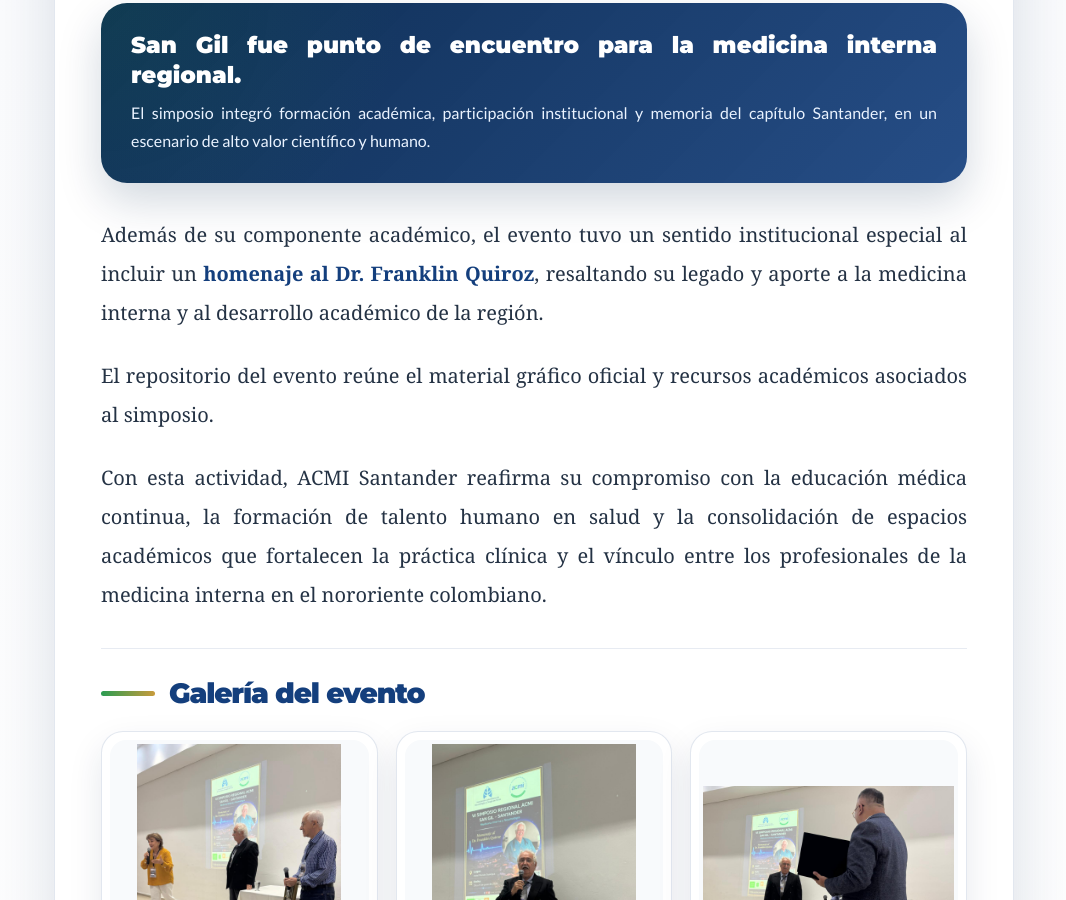
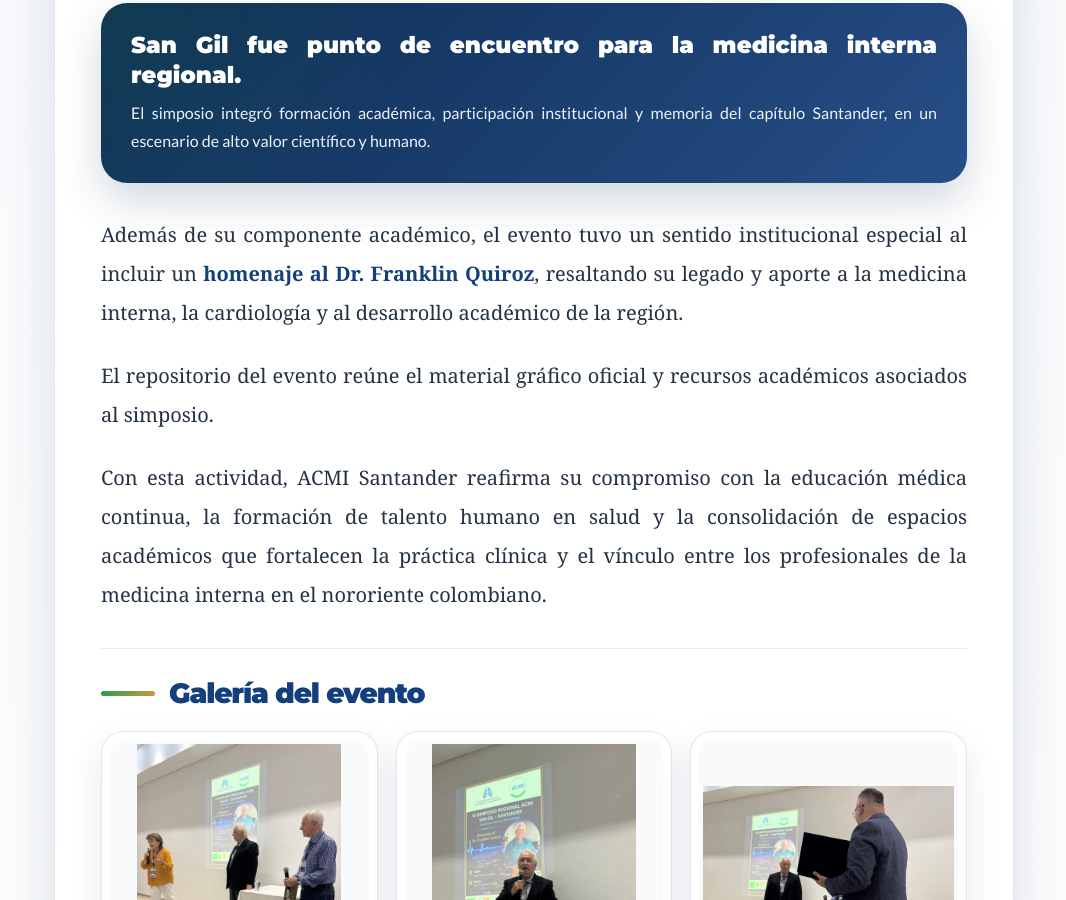
Before and after one commit to Acmisantander/Acmisantander, a Jekyll site: the page built from _posts/2026-06-27-vi-simposio-regional-acmi-san-gil.md, in a window 1280 px wide and 900 px high, scrolled down 1710 px. Shown: the whole window, without its empty margins (106-1172 px from the left). Built offline with Jekyll 4.4.1, drawn with Linux system fonts in a browser that asks for light colours.

Commit message:
Update 2026-06-27-vi-simposio-regional-acmi-san-gil.md

```diff
--- a/_posts/2026-06-27-vi-simposio-regional-acmi-san-gil.md
+++ b/_posts/2026-06-27-vi-simposio-regional-acmi-san-gil.md
@@ -512,7 +512,7 @@ excerpt: "ACMI Santander realizó el VI Simposio Regional ACMI San Gil Santander
           </span>
         </div>
 
-        <p>Además de su componente académico, el evento tuvo un sentido institucional especial al incluir un <strong>homenaje al Dr. Franklin Quiroz</strong>, resaltando su legado y aporte a la medicina interna y al desarrollo académico de la región.</p>
+        <p>Además de su componente académico, el evento tuvo un sentido institucional especial al incluir un <strong>homenaje al Dr. Franklin Quiroz</strong>, resaltando su legado y aporte a la medicina interna, la cardiología y al desarrollo académico de la región.</p>
 
         <p>El repositorio del evento reúne el material gráfico oficial y recursos académicos asociados al simposio.</p>
 
```
